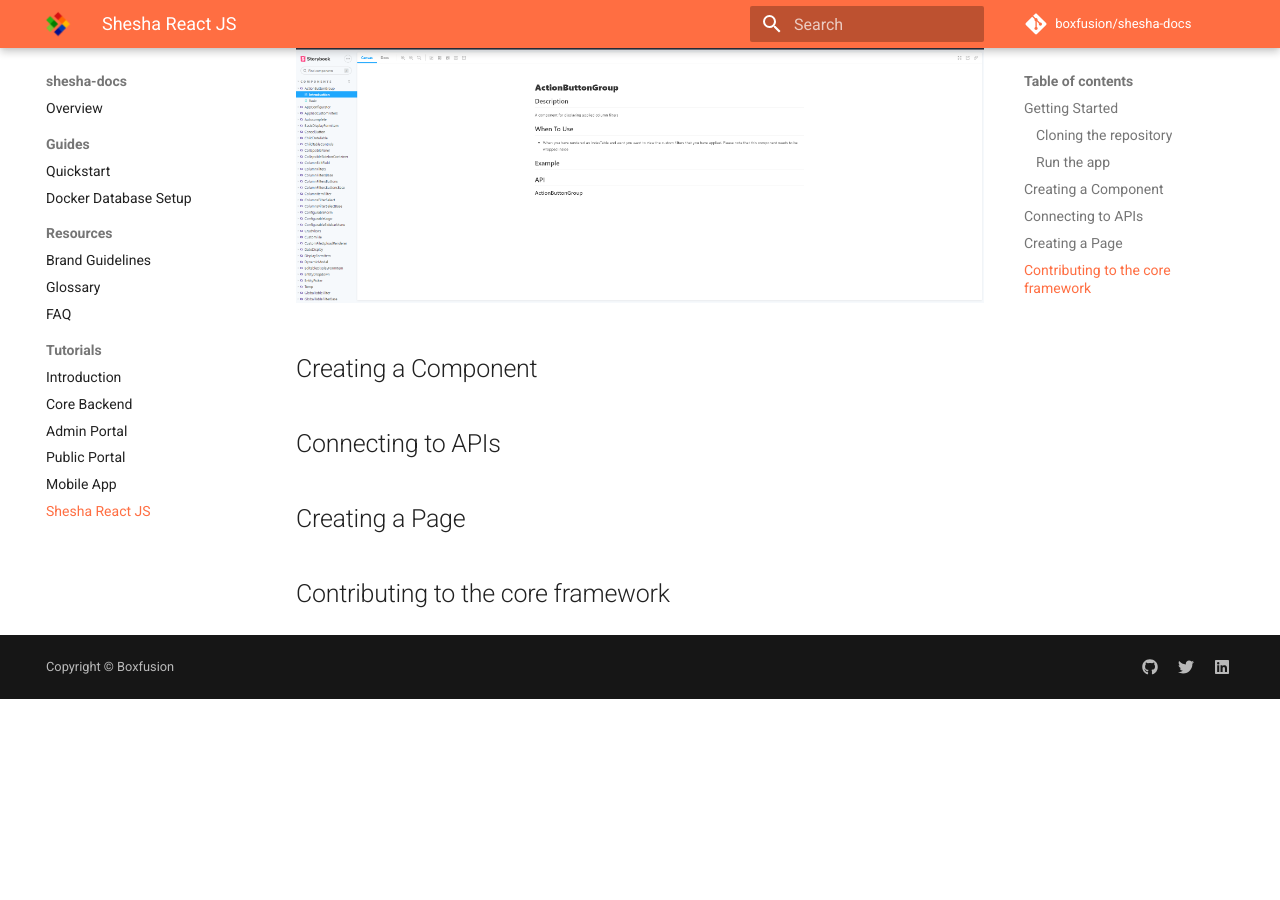
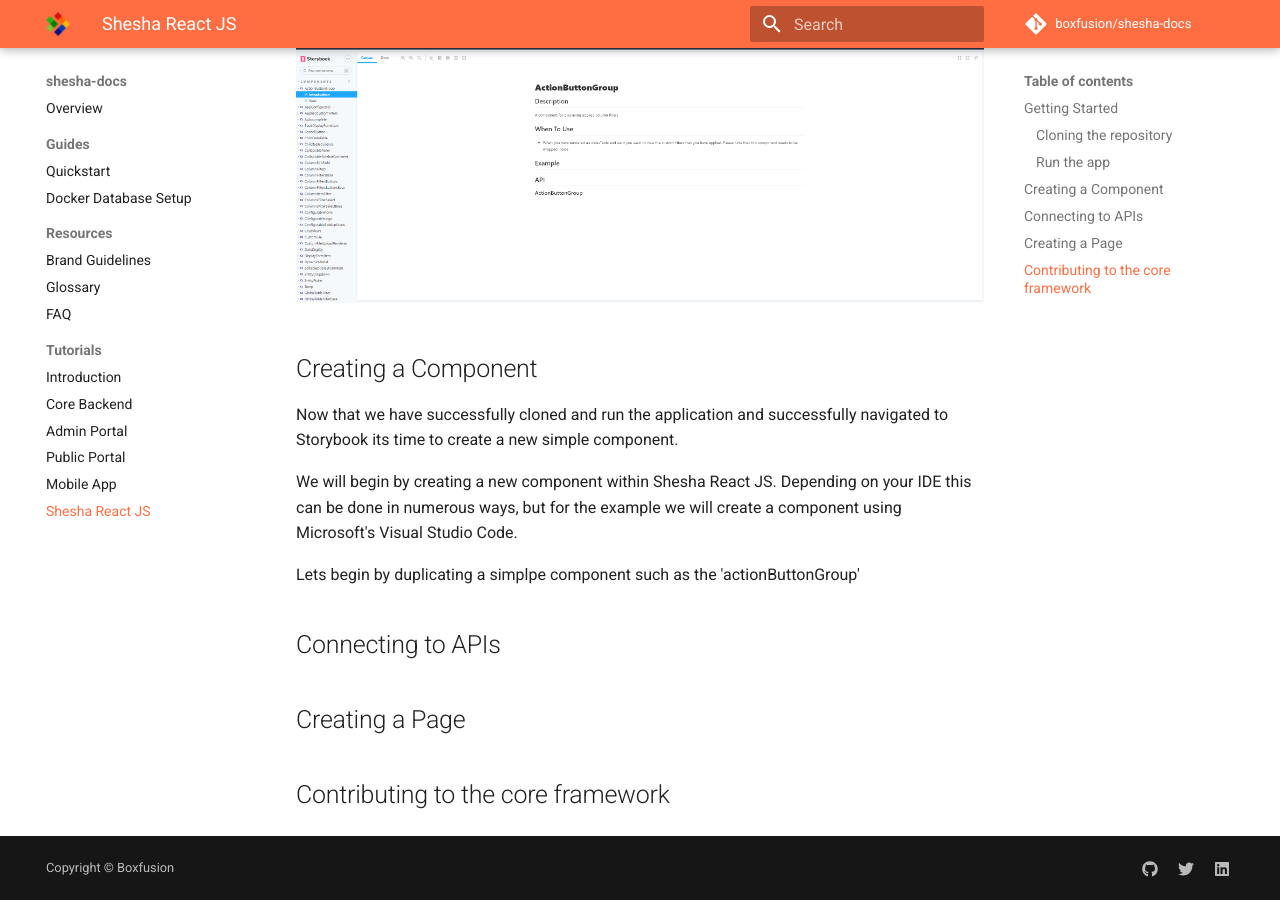
Before and after one commit to Boxfusion/shesha-docs, an MkDocs documentation site: the page built from docs/tutorials/05-shesha-reactjs.md, in a window 1280 px wide and 900 px high, scrolled down 2543 px. Built offline with MkDocs 1.6.1 and Material for MkDocs 9.7.7, drawn with Linux system fonts in a browser that asks for light colours; comment, search, counter and statistics services are not loaded; before the commit the page ends 3242 px from its top, so only the background shows below that.

Commit message:
Update 05-shesha-reactjs.md

```diff
--- a/docs/tutorials/05-shesha-reactjs.md
+++ b/docs/tutorials/05-shesha-reactjs.md
@@ -62,6 +62,12 @@ You can manually navigate there or (ctrl + click) on the URL when it appears in
 
 ## Creating a Component
 
+Now that we have successfully cloned and run the application and successfully navigated to Storybook its time to create a new simple component.
+
+We will begin by creating a new component within Shesha React JS. Depending on your IDE this can be done in numerous ways, but for the example we will create a component using Microsoft's Visual Studio Code.
+
+Lets begin by duplicating a simplpe component such as the 'actionButtonGroup'
+
 ## Connecting to APIs
 
 ## Creating a Page
```
